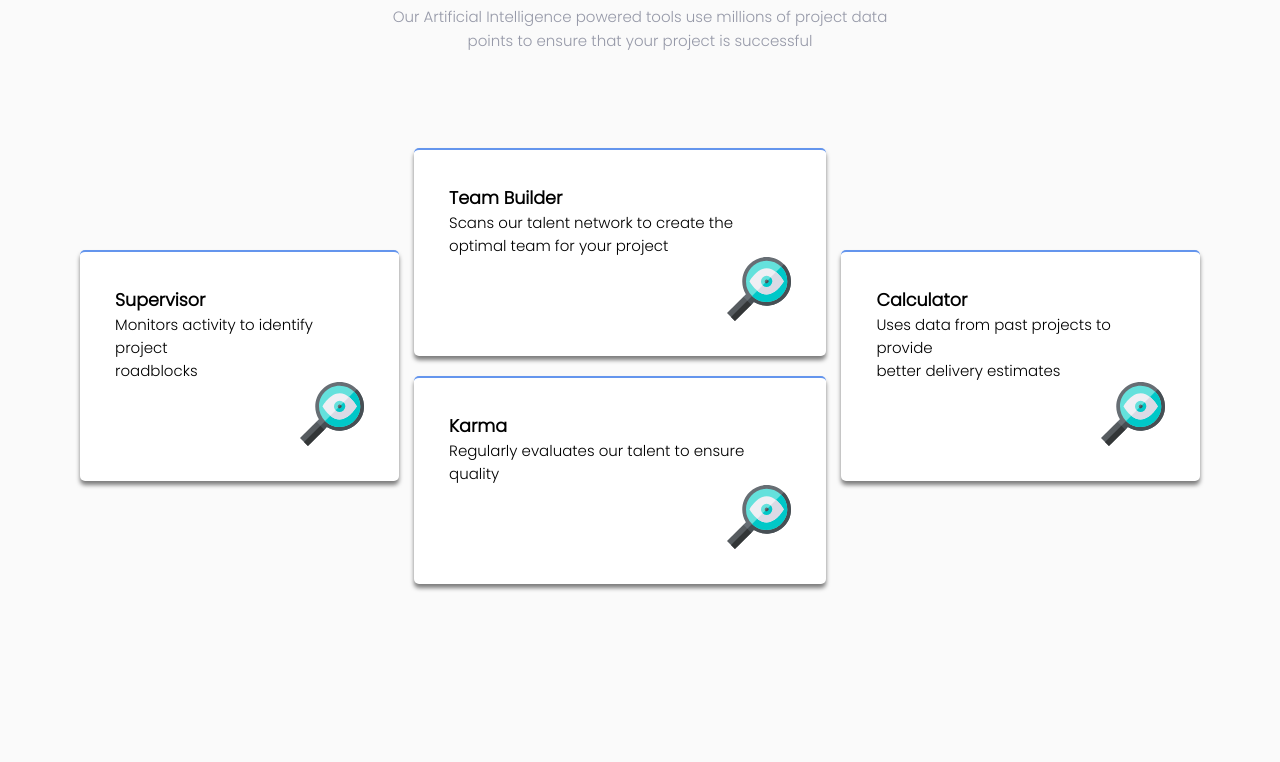
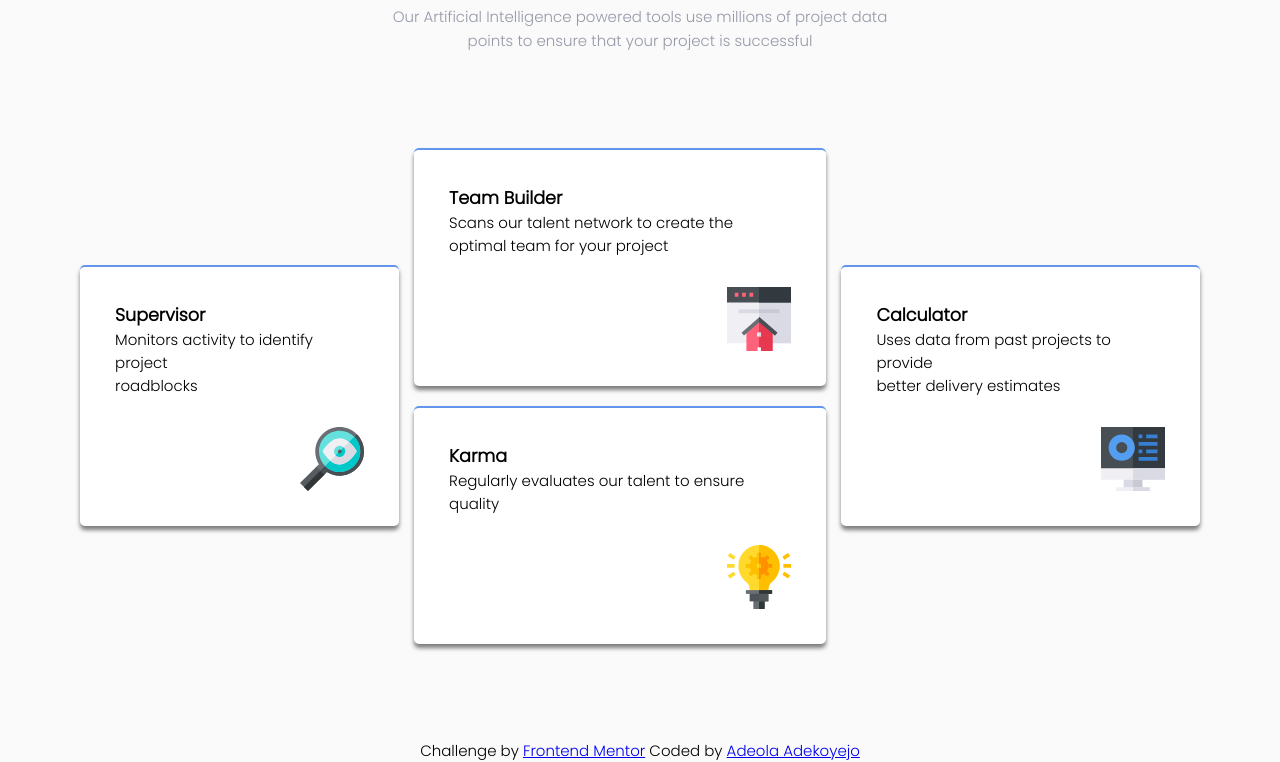
Before and after one commit to adeola2310/Four-card-feature, a plain HTML site: page index.html in a window 1280 px wide. Shown: the part 155-917 px from the top of the page. Before the commit the page ends 864 px from the top, so only its background shows below. Drawn offline with Linux system fonts and the light colour scheme.

Commit message:
fixed cards

```diff
--- a/index.html
+++ b/index.html
@@ -9,11 +9,6 @@
   <title>Frontend Mentor | Four card feature section</title>
   <link rel="stylesheet" href="style.css">
   <link href="https://fonts.googleapis.com/css2?family=Poppins:ital,wght@0,200;0,300;1,200&display=swap" rel="stylesheet">
-  <!-- Feel free to remove these styles or customise in your own stylesheet 👍 -->
-<!--  <style>-->
-<!--    .attribution { font-size: 11px; text-align: center; }-->
-<!--    .attribution a { color: hsl(228, 45%, 44%); }-->
-<!--  </style>-->
 </head>
 <body>
 <div class="container">
@@ -40,7 +35,7 @@
           <h3>Team Builder</h3>
           <p> Scans our talent network to create the <br/>optimal team for your project</p>
           <div class="image">
-            <img src="images/icon-supervisor.svg" class="supervisor">
+            <img src="images/icon-team-builder.svg" class="supervisor" alt="team_builder">
           </div>
         </div>
       </div>
@@ -49,7 +44,7 @@
           <h3>Karma</h3>
           <p>Regularly evaluates our talent to ensure quality</p>
           <div class="image">
-            <img src="images/icon-supervisor.svg" class="supervisor">
+            <img src="images/icon-karma.svg" class="supervisor">
           </div>
         </div>
       </div>
@@ -60,7 +55,7 @@
         <h3>Calculator</h3>
         <p>Uses data from past projects to provide <br/>better delivery estimates</p>
         <div class="image">
-          <img src="images/icon-supervisor.svg" class="supervisor">
+          <img src="images/icon-calculator.svg" class="supervisor">
         </div>
       </div>
     </div>
@@ -86,11 +81,11 @@
 <!--  Uses data from past projects to provide better delivery estimates-->
 
 
-<!--  <footer>-->
-<!--    <p class="attribution">-->
-<!--      Challenge by <a href="https://www.frontendmentor.io?ref=challenge" target="_blank">Frontend Mentor</a>. -->
-<!--      Coded by <a href="#">Your Name Here</a>.-->
-<!--    </p>-->
-<!--  </footer>-->
+  <footer style="text-align: center">
+    <p class="attribution">
+      Challenge by <a href="https://www.frontendmentor.io?ref=challenge" target="_blank">Frontend Mentor</a>
+      Coded by <a href="#">Adeola Adekoyejo</a>
+    </p>
+  </footer>
 </body>
 </html>
--- a/style.css
+++ b/style.css
@@ -58,12 +58,14 @@ display: grid;
 }
 .image{
     display: flex;
+    margin-top: 30px;
     justify-content: flex-end;
 }
 
 @media screen and (max-width: 600px){
     .headers{
         padding: 20px;
+        text-align: center;
     }
     .cards{
         display: flex;
```
